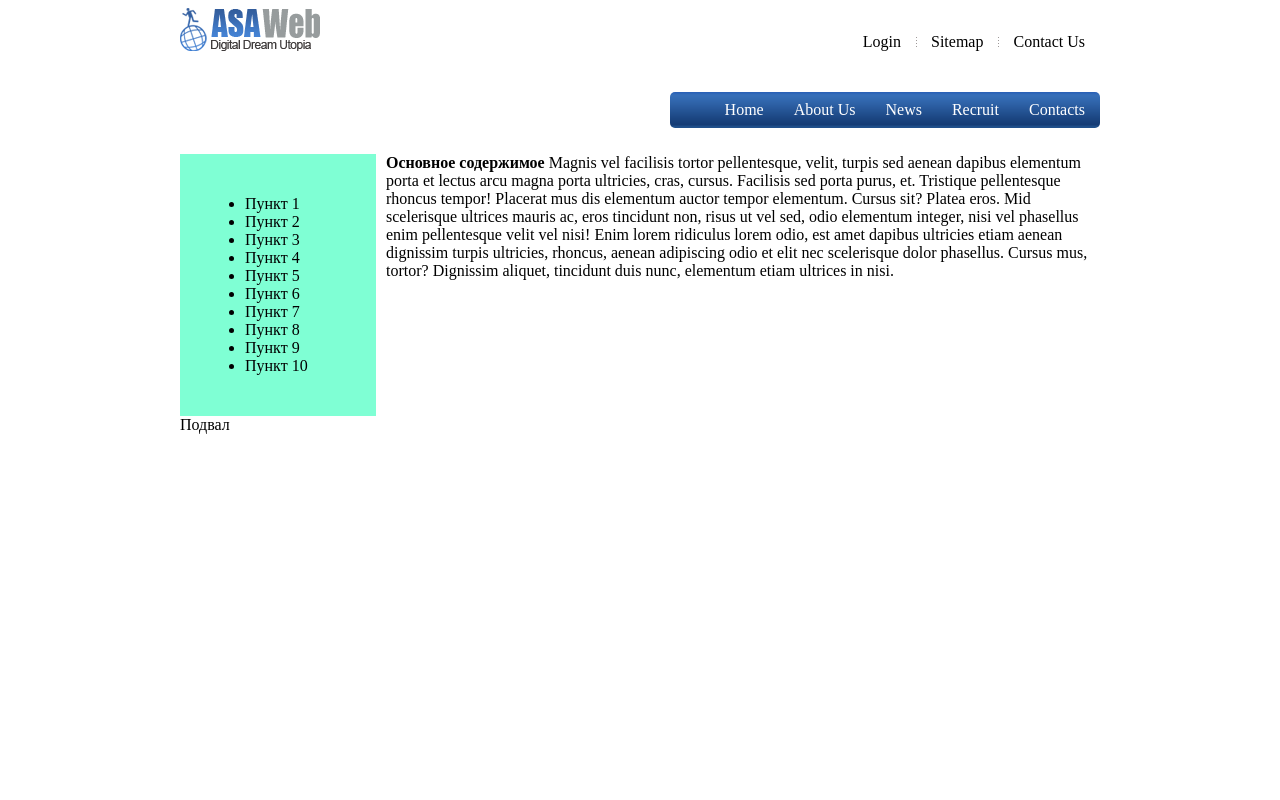
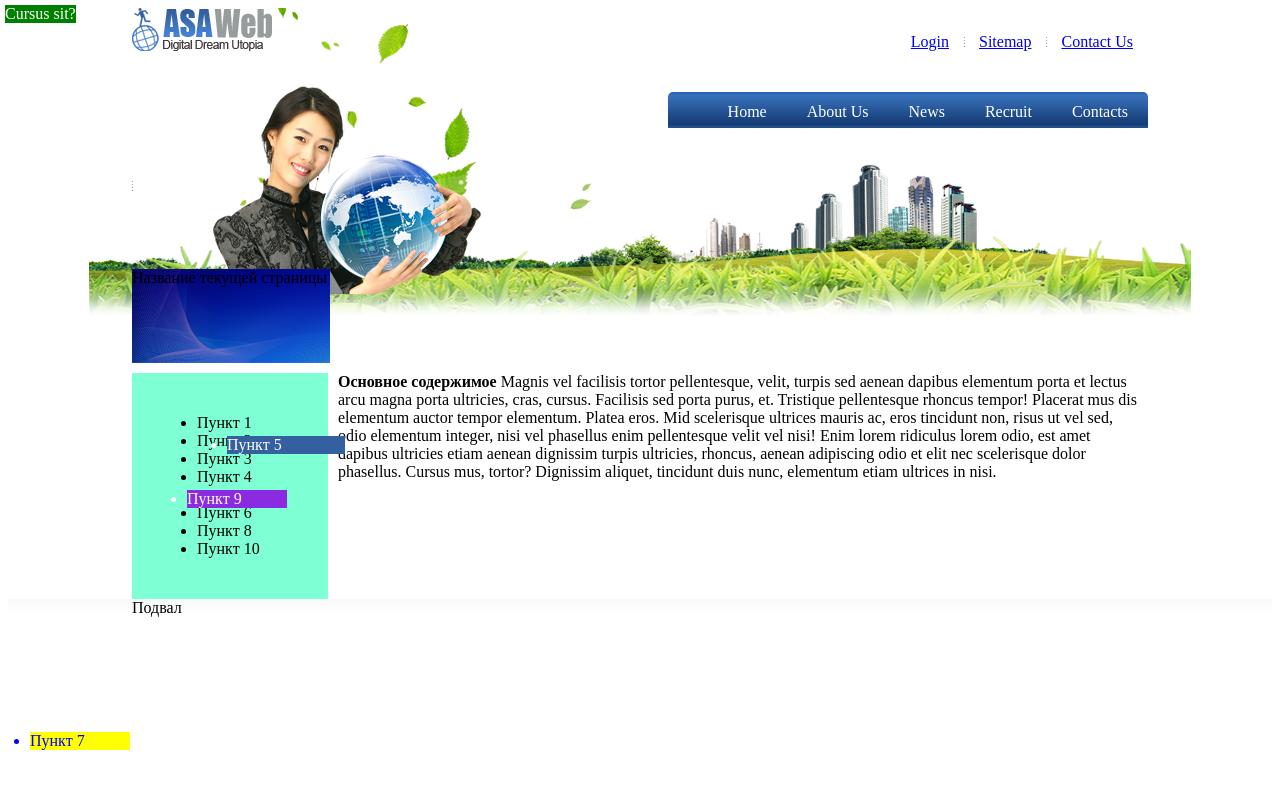
Before and after one commit to mk-web-2013/first-project, a PHP site: page / in a window 1280 px wide. Run offline with PHP 8.4, Linux system fonts and the light colour scheme; some libraries are stand-ins or nearby versions.

Commit message:
Сверсано главное меню (с вариантом горизотального и вариантом вертикального подменю). Рассмотрены виды позиционирования на примере меню в боковой панели. Частично сверстан header.

```diff
--- a/css/screen.css
+++ b/css/screen.css
@@ -1,15 +1,23 @@
 div{
   /*border: 1px solid black;*/
 }
-#wrapper{
-  width: 920px;
+#header > div,
+#main_content > div,
+#footer > div{
+  width: 1016px;
   margin: 0px auto;
 }
+#header{
+  background: url("../imgs/png/header_bg.png") center top no-repeat;
+}
+#header > div{
+  background: url("../imgs/png/common-menu-separator.png") left center no-repeat;
+  position: relative;
+  height: 355px;
+}
+
 #header .logo{
   float: left;
-}
-#header .menus{
-
 }
 #header:after{
   content: "";
@@ -22,8 +30,9 @@ div{
 #header .menus > div{
   clear: right;
 }
-#header .menus ul{
+#header .menus > div > ul{
   float: right;
+  position: relative;
 }
 #header .main-menu ul{
   border-radius: 5px;
@@ -37,12 +46,17 @@ div{
 }
 .menus ul{
   text-align: right;
-  height: 36px;
+  /*height: 36px;*/
 }
 #header .common-menu li{
   background: url("../imgs/png/common-menu-separator.png") left center no-repeat;
   /*padding: 3px 15px;*/
 }
+#header .main-menu a{
+  color: #fff;
+  text-decoration: none;
+}
+
 #header .main-menu li,
 #header .common-menu li{
   padding: 0px 15px;
@@ -53,9 +67,51 @@ div{
   /*border-left: none;*/
   background: none;
 }
-#header .main-menu ul{
+#header .main-menu li{
+  padding-top: 5px;
+}
+#header .main-menu li > a{
+  display: block;
+  padding: 5px 5px 10px;
+  line-height: 20px;
+}
+#header .main-menu li:hover > a{
+  color: #3460a0;
+  background-color: #fff;
+  border-radius: 5px 5px 0px 0px;
+}
+#header .main-menu > ul{
   background: url("../imgs/png/main-menu-bg.png") left top repeat-x;
 }
+#header .main-menu li > ul{
+  position: absolute;
+  display: none;
+  background: #1A447E;
+/*  left: 0px;
+  right: 0px;
+  text-align: center;*/
+}
+#header .main-menu li:hover > ul{
+  display: block;
+}
+#header .main-menu li > ul > li{
+  display: block;
+  position: relative;
+}
+#header .main-menu li > ul ul{
+  left: 98%;
+  top: 0px
+}
+#curr-page{
+  position: absolute;
+  bottom: 0px;
+  left: 0px;
+  width: 211px;
+  height: 94px;
+  background: url("../imgs/png/header_curr_page_bg.png") left center no-repeat;
+}
+/* ----------- */
+
 #sidebar{
   float: left;
   width: 158px;
@@ -63,6 +119,38 @@ div{
   margin-right: 10px;
   padding: 25px 13px 25px 25px;
 }
+#sidebar .menu{
+  position: relative;
+}
+#mi5{
+  background: #3460a0;
+  color: #fff;
+  position: relative;
+  left: 30px;
+  bottom: 50px;
+  z-index: 4;
+}
+#mi7{
+  background: yellow;
+  color: blue;
+  position: fixed;
+  left: 30px;
+  right: 150px;
+  bottom: 50px;
+  width: 100px;
+  z-index: 4;
+}
+#mi9{
+  background: blueviolet;
+  color: #fff;
+  position: absolute;
+  left: 30px;
+  right: 150px;
+  bottom: 50px;
+  width: 100px;
+  z-index: 4;
+}
+
 #content{
   overflow: hidden;
   margin: 10px;
@@ -70,8 +158,23 @@ div{
 /*#main_content{
   overflow: hidden;
 }*/
+#pos{
+  position: absolute;
+  display: block;
+  background-color: green;
+  color:white;
+  top:5px;
+  left: 5px;
+}
 #main_content:after{
   content: "";
   display: block;
   clear: both;
 }
+
+
+/* Подвал */
+#footer {
+  background: url("../imgs/png/footer_bg.png") center top repeat-x;
+  height: 64px;
+}
--- a/index.html
+++ b/index.html
@@ -11,23 +11,67 @@
     <!--#header+#main_content>(#sidebar>(ul.menu>li#mi$.mi{Пункт $}*10)+#content)+#footer-->
     <div id="wrapper">
       <div id="header">
+        <div>
           <div class="logo">
             <img src="imgs/png/logo.png" alt="logo asa web" />
           </div>
           <div class="menus">
             <div class="common-menu">
               <ul>
-              <li id="mi1" class="mi">Login</li><li id="mi2" class="mi">Sitemap</li><li id="mi3" class="mi">Contact Us</li>
+                <li id="mi1" class="mi"><a href="#">Login</a></li><li id="mi2" class="mi"><a href="#">Sitemap</a></li><li id="mi3" class="mi"><a href="#">Contact Us</a></li>
               </ul>
             </div>
             <div class="main-menu">
               <ul>
-              <li id="mi1" class="mi">Home</li><li id="mi2" class="mi">About Us</li><li id="mi3" class="mi">News</li><li id="mi4" class="mi">Recruit</li><li id="mi5" class="mi">Contacts</li>
+                <li id="mmi1" class="mi"><a href="#">Home</a>
+                  <ul>
+                    <li>
+                      <a href="#">Пункт 1.1</a>
+                    </li>
+                    <li>
+                      <a href="#">Пункт 1.2</a>
+                    </li>
+                    <li>
+                      <a href="#">Пункт 1.3</a>
+                    </li>
                   </ul>
+                </li><li id="mmi2" class="mi"><a href="#">About Us</a></li><li id="mmi3" class="mi"><a href="#">News</a>
+                  <ul>
+                    <li>
+                      <a href="#">Пункт 3.1</a>
+                    </li>
+                    <li>
+                      <a href="#">Пункт 3.2</a>
+                    </li>
+                    <li>
+                      <a href="#">Пункт 3.3</a>
+                      <ul>
+                        <li>
+                          <a href="#">Пункт 3.3.1</a>
+                        </li>
+                        <li>
+                          <a href="#">Пункт 3.3.2</a>
+                        </li>
+                      </ul>
+                    </li>
+                    <li>
+                      <a href="#">Пункт 3.4</a>
+                    </li>
+                    <li>
+                      <a href="#">Пункт 3.5</a>
+                    </li>
+                  </ul>
+                </li><li id="mmi4" class="mi"><a href="#">Recruit</a></li><li id="mmi5" class="mi"><a href="#">Contacts</a></li>
+              </ul>
+            </div>
+          </div>
+          <div id="curr-page">
+            Название текущей страницы
           </div>
         </div>
       </div>
       <div id="main_content">
+        <div>
           <div id="sidebar">
             <ul class="menu">
               <li id="mi1" class="mi">Пункт 1</li>
@@ -42,12 +86,17 @@
               <li id="mi10" class="mi">Пункт 10</li>
             </ul>
           </div>
-        <div id="content"><strong>Основное содержимое</strong> Magnis vel facilisis tortor pellentesque, velit, turpis sed aenean dapibus elementum porta et lectus arcu magna porta ultricies, cras, cursus. Facilisis sed porta purus, et. Tristique pellentesque rhoncus tempor! Placerat mus dis elementum auctor tempor elementum. Cursus sit? Platea eros. Mid scelerisque ultrices mauris ac, eros tincidunt non, risus ut vel sed, odio elementum integer, nisi vel phasellus enim pellentesque velit vel nisi! Enim lorem ridiculus lorem odio, est amet dapibus ultricies etiam aenean dignissim turpis ultricies, rhoncus, aenean adipiscing odio et elit nec scelerisque dolor phasellus. Cursus mus, tortor? Dignissim aliquet, tincidunt duis nunc, elementum etiam ultrices in nisi.
+          <div id="content"><strong>Основное содержимое</strong> Magnis vel facilisis tortor pellentesque, velit, turpis sed aenean dapibus elementum porta et lectus arcu magna porta ultricies, cras, cursus. Facilisis sed porta purus, et. Tristique pellentesque rhoncus tempor! Placerat mus dis elementum auctor tempor elementum. <span id="pos">Cursus sit?</span> Platea eros. Mid scelerisque ultrices mauris ac, eros tincidunt non, risus ut vel sed, odio elementum integer, nisi vel phasellus enim pellentesque velit vel nisi! Enim lorem ridiculus lorem odio, est amet dapibus ultricies etiam aenean dignissim turpis ultricies, rhoncus, aenean adipiscing odio et elit nec scelerisque dolor phasellus. Cursus mus, tortor? Dignissim aliquet, tincidunt duis nunc, elementum etiam ultrices in nisi.
 
           </div>
 
         </div>
-      <div id="footer">Подвал</div>
+      </div>
+      <div id="footer">
+        <div>
+          Подвал
+        </div>
+      </div>
     </div>
   </body>
 </html>
```
Also changed, not shown: imgs/png/footer_bg.png (added), imgs/png/header_bg.png (added), imgs/png/header_curr_page_bg.png (added). Lines whose indentation alone changed are shown as unchanged.
